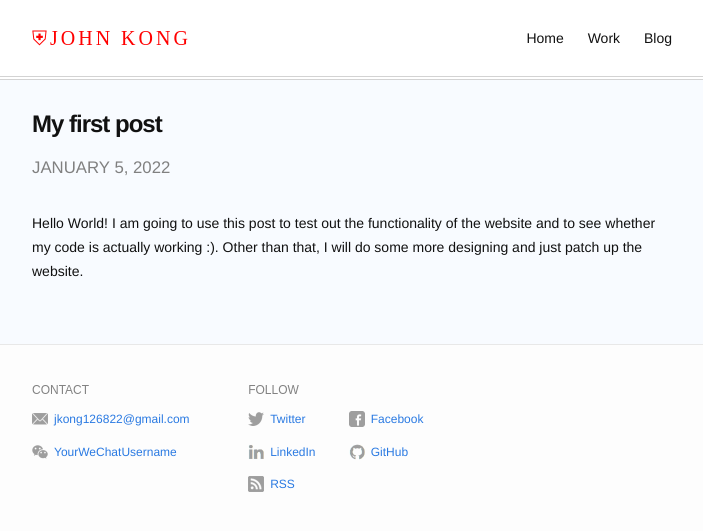
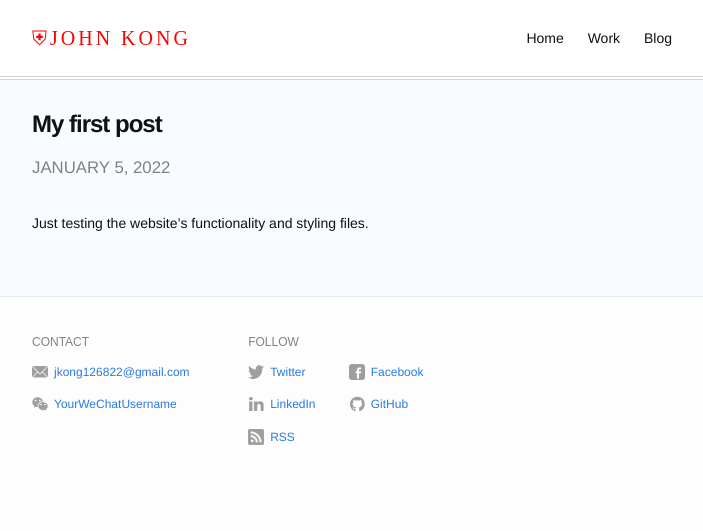
Before and after one commit to Lojlk/Lojlk.github.io, a Jekyll site: the page built from _posts/2022-01-05-My-first-post.md, in a window 1280 px wide. Shown: the top 531 px of the page, without its empty margins (288-991 px from the left). Built offline with Jekyll 4.4.1, drawn with Linux system fonts in a browser that asks for light colours.

Commit message:
new post

```diff
--- a/_posts/2022-01-05-My-first-post.md
+++ b/_posts/2022-01-05-My-first-post.md
@@ -3,5 +3,4 @@ layout: post
 title:  "My first post"
 date:   2022-01-05 01:23
 ---
-
-Hello World! I am going to use this post to test out the functionality of the website and to see whether my code is actually working :). Other than that, I will do some more designing and just patch up the website.
+Just testing the website's functionality and styling files.
```
